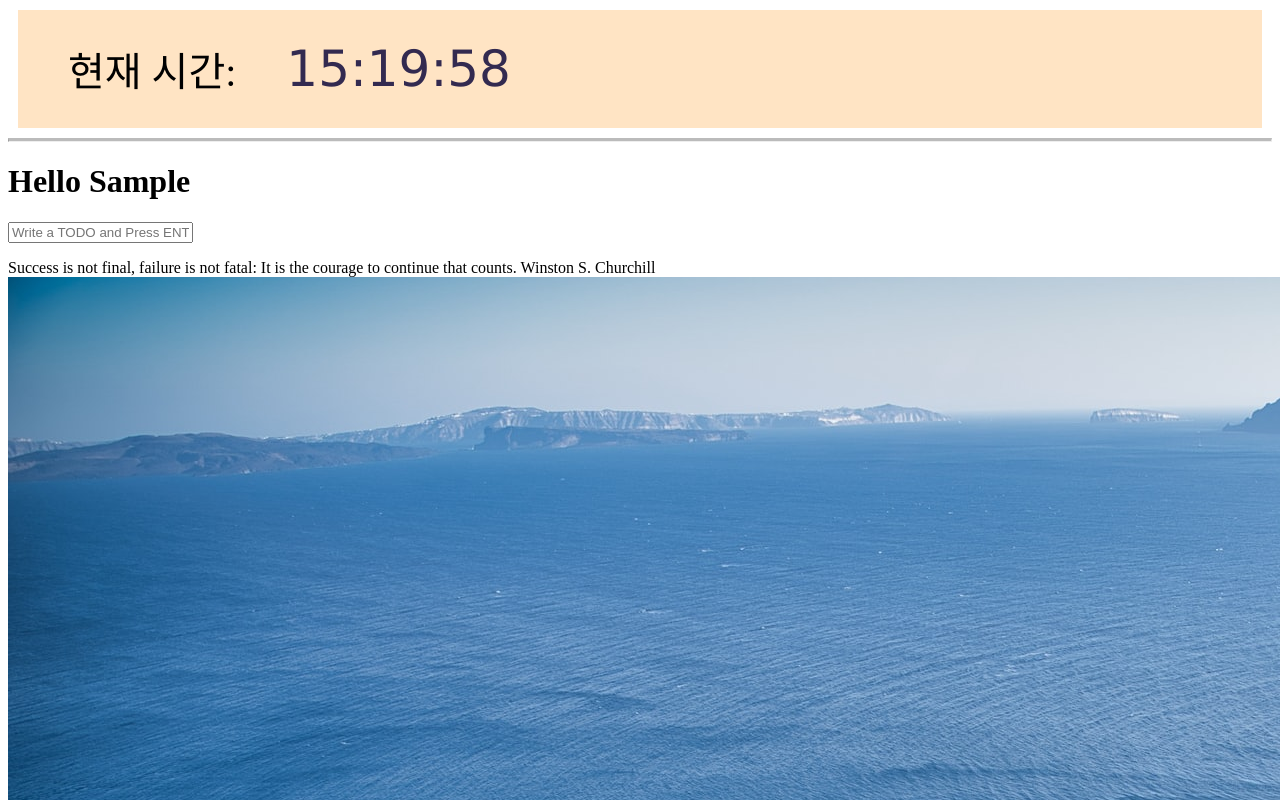
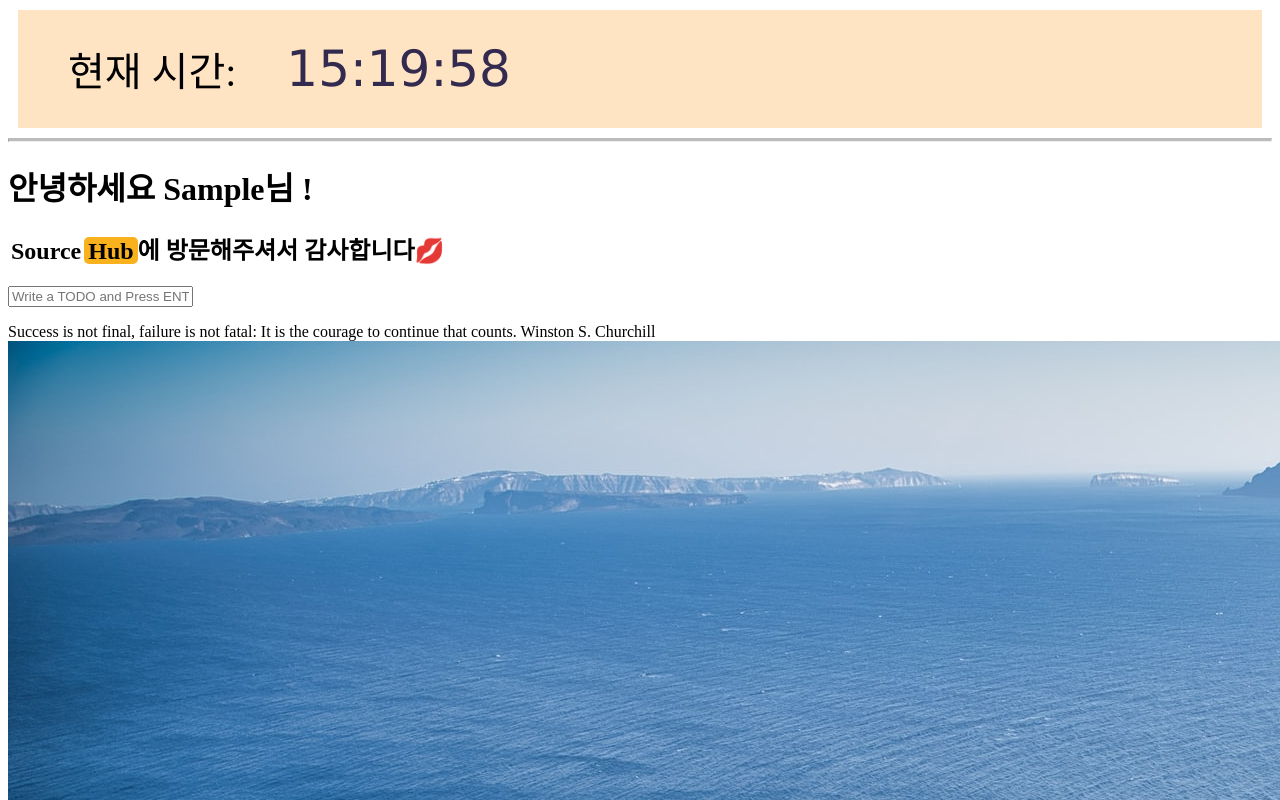
Before and after one commit to GigaGukBab/HanRanDe, a plain HTML site: page index.html in a window 1280 px wide. Both pictures are taken after typing "Sample" into the empty fields and a click on the input "Log In". Shown: the top 800 px of the page. Drawn offline with Linux system fonts and the light colour scheme.

Commit message:
feat: added greeting container

```diff
--- a/css/style.css
+++ b/css/style.css
@@ -1,11 +1,12 @@
-.hidden {
-  display: none;
-}
-
 .clock_block {
   padding: 30px;
   margin: 10px;
   background-color: bisque;
+}
+.clock_block:hover {
+  padding: 30px;
+  margin: 10px;
+  background-color: #f2d2c2;
 }
 
 .current_time {
@@ -23,3 +24,16 @@
 hr.solid {
   border-top: 3px solid #bbb;
 }
+
+.hidden {
+  display: none;
+}
+
+.Source {
+  padding: 3px;
+}
+.hub {
+  background-color: hsl(40, 96%, 55%);
+  padding: 0.5px 4px;
+  border-radius: 5px;
+}
--- a/index.html
+++ b/index.html
@@ -13,14 +13,20 @@
       <time class="clock_time"></time>
     </div>
 
-    <hr class="solid">
+    <hr class="solid" />
 
     <form class="hidden" id="login-form">
       <input required maxlength="15" type="text" placeholder="What is your name?" />
       <input type="submit" value="Log In" />
     </form>
 
-    <h1 class="hidden" id="greeting"></h1>
+    <div class="hidden" id="greetingsContainer">
+      <h1 id="greetingTitle"></h1>
+      <h2 id="greetingSubTitle"></h2>
+    </div>
+
+    <!-- <h1 class="hidden" id="greeting"></h1>
+    <h1 class="hidden" id="subGreeting"></h1> -->
 
     <form id="todo-form">
       <input type="text" placeholder="Write a TODO and Press ENTER." required />
--- a/js/greeting.js
+++ b/js/greeting.js
@@ -1,28 +1,32 @@
-const loginForm = document.querySelector("#login-form");
-const loginInput = document.querySelector("#login-form input");
-const greeting = document.querySelector("#greeting");
+const loginForm = document.querySelector('#login-form');
+const loginInput = document.querySelector('#login-form input');
 
-const HIDDEN_CLASSNAME = "hidden";
-const USERNAME_KEY = "username";
+const greetingTitle = document.querySelector('#greetingTitle');
+const greetingSubTitle = document.querySelector('#greetingSubTitle');
+const greetingsContainer = document.querySelector('#greetingsContainer');
+
+const HIDDEN_CLASSNAME = 'hidden';
+const USERNAME_KEY = 'username';
 
 function onLoginSubmit(event) {
   event.preventDefault();
   loginForm.classList.add(HIDDEN_CLASSNAME);
   const username = loginInput.value;
   localStorage.setItem(USERNAME_KEY, username);
-  paintGreetings(username);
+  showGreetings(username);
 }
 
-function paintGreetings(username) {
-  greeting.innerText = `Hello ${username}`;
-  greeting.classList.remove(HIDDEN_CLASSNAME);
+function showGreetings(username) {
+  greetingTitle.innerText = `안녕하세요 ${username}님 !`;
+  greetingSubTitle.innerHTML = `<span class="Source">Source</span><span class="hub">Hub</span>에 방문해주셔서 감사합니다💋`;
+  greetingsContainer.classList.remove(HIDDEN_CLASSNAME);
 }
 
 const savedUsername = localStorage.getItem(USERNAME_KEY);
 
 if (savedUsername === null) {
   loginForm.classList.remove(HIDDEN_CLASSNAME);
-  loginForm.addEventListener("submit", onLoginSubmit);
+  loginForm.addEventListener('submit', onLoginSubmit);
 } else {
-  paintGreetings(savedUsername);
+  showGreetings(savedUsername);
 }
```
